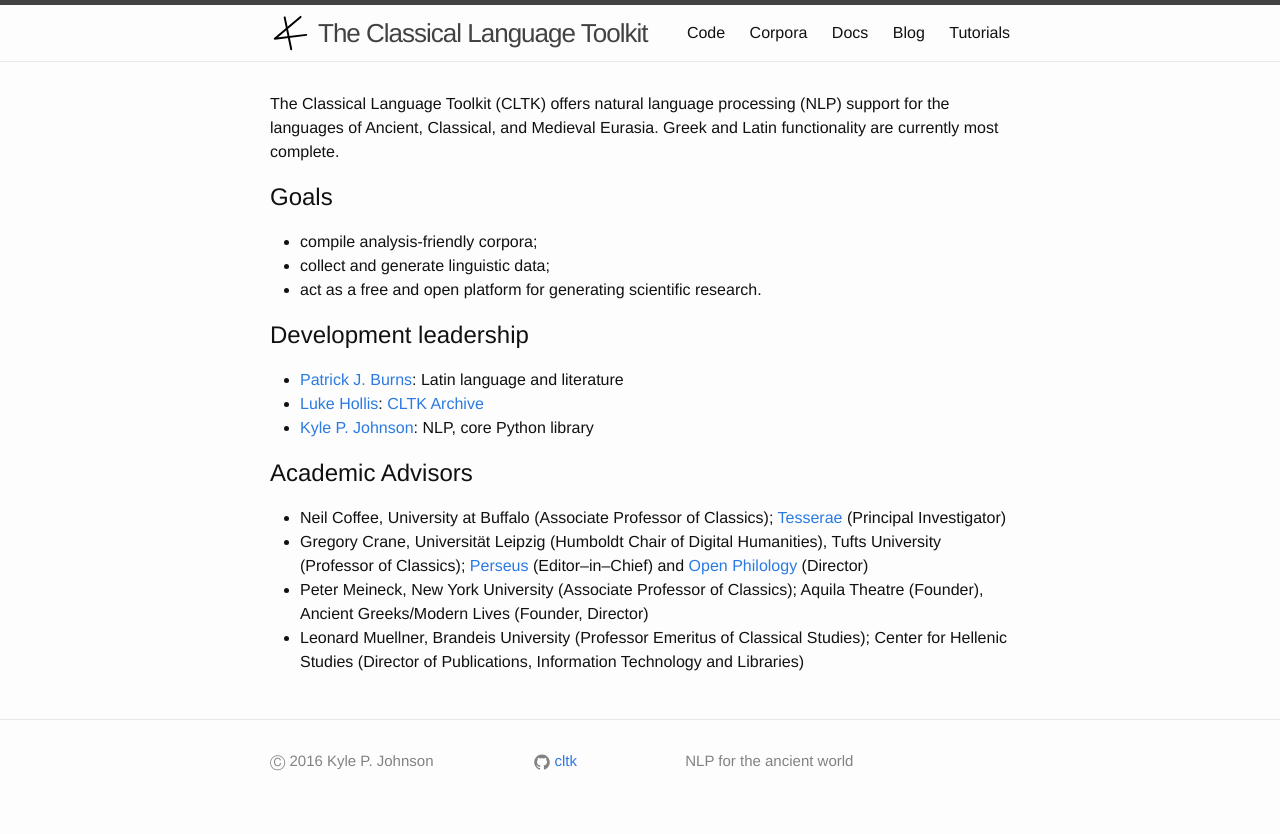
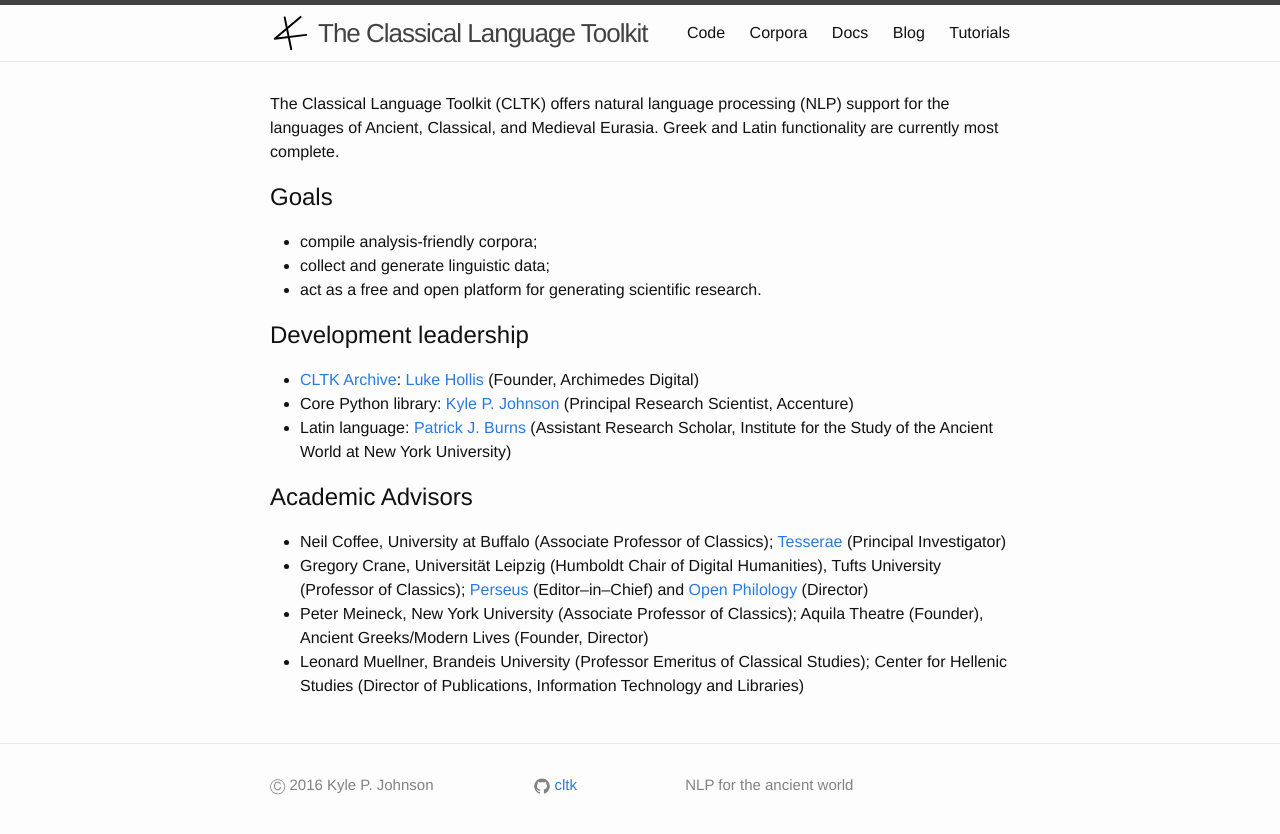
Before and after one commit to cltk/cltk.github.io, a Jekyll site: the page built from index.md, in a window 1280 px wide. Shown: the top 834 px of the page. Built offline with Jekyll 4.4.1, drawn with Linux system fonts in a browser that asks for light colours.

Commit message:
reorder devs

```diff
--- a/index.md
+++ b/index.md
@@ -2,8 +2,8 @@
 layout: default
 ---
 
+The Classical Language Toolkit (CLTK) offers natural language processing (NLP) support for the languages of Ancient, Classical, and Medieval Eurasia. Greek and Latin functionality are currently most complete.
 
-The Classical Language Toolkit (CLTK) offers natural language processing (NLP) support for the languages of Ancient, Classical, and Medieval Eurasia. Greek and Latin functionality are currently most complete.
 
 ## Goals
 
@@ -11,10 +11,12 @@
 *   collect and generate linguistic data;
 *   act as a free and open platform for generating scientific research.
 
+
 ## Development leadership
-* [Patrick J. Burns](https://diyclassics.github.io): Latin language and literature
-* [Luke Hollis](http://lukehollis.org): [CLTK Archive](http://archive.cltk.org)
-* [Kyle P. Johnson](http://kyle-p-johnson.com): NLP, core Python library
+* [CLTK Archive](http://archive.cltk.org): [Luke Hollis](http://lukehollis.org) (Founder, Archimedes Digital)
+* Core Python library: [Kyle P. Johnson](http://kyle-p-johnson.com) (Principal Research Scientist, Accenture)
+* Latin language: [Patrick J. Burns](https://diyclassics.github.io) (Assistant Research Scholar, Institute for the Study of the Ancient World at New York University)
+
 
 ## Academic Advisors
 
```
